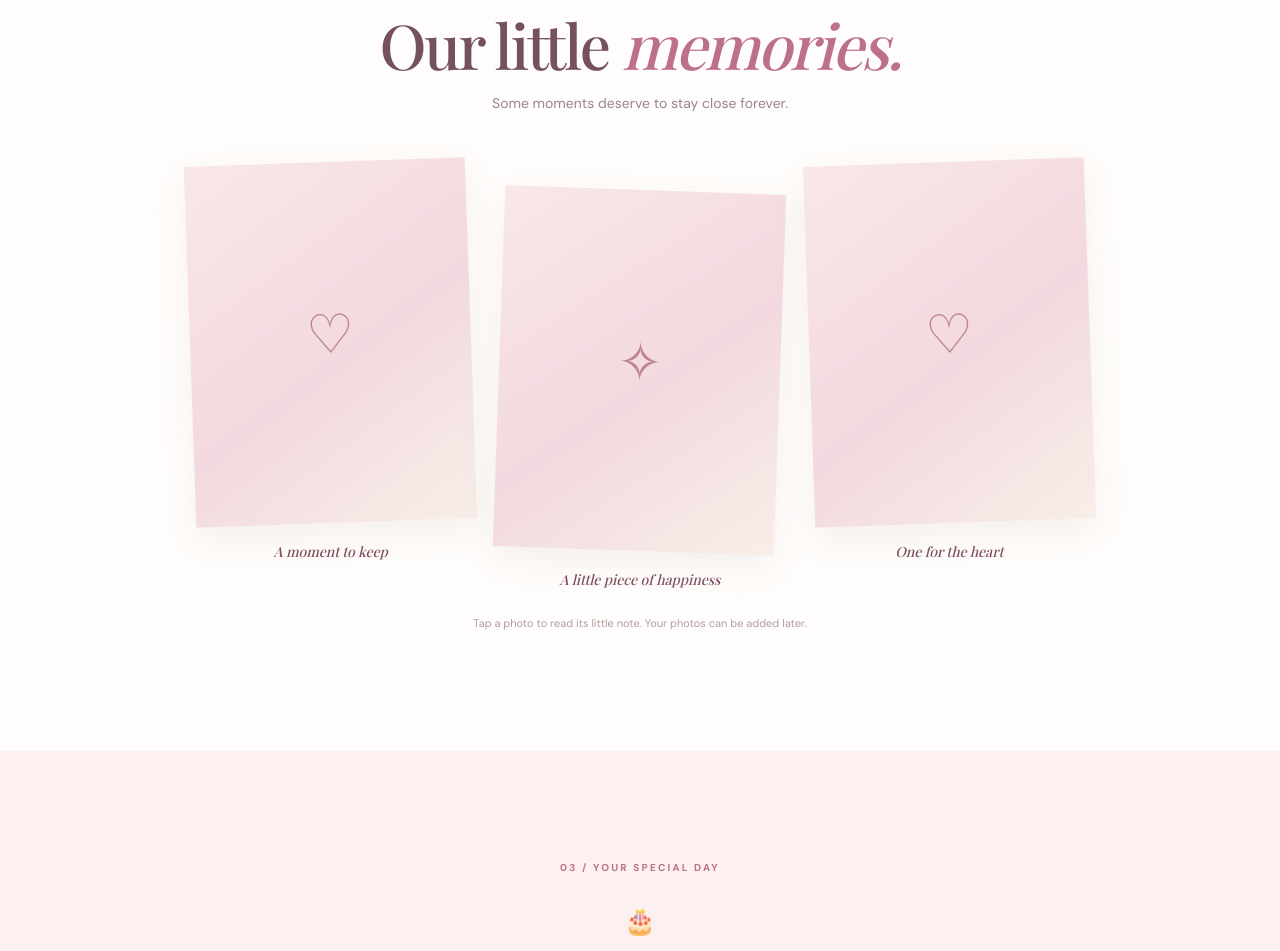
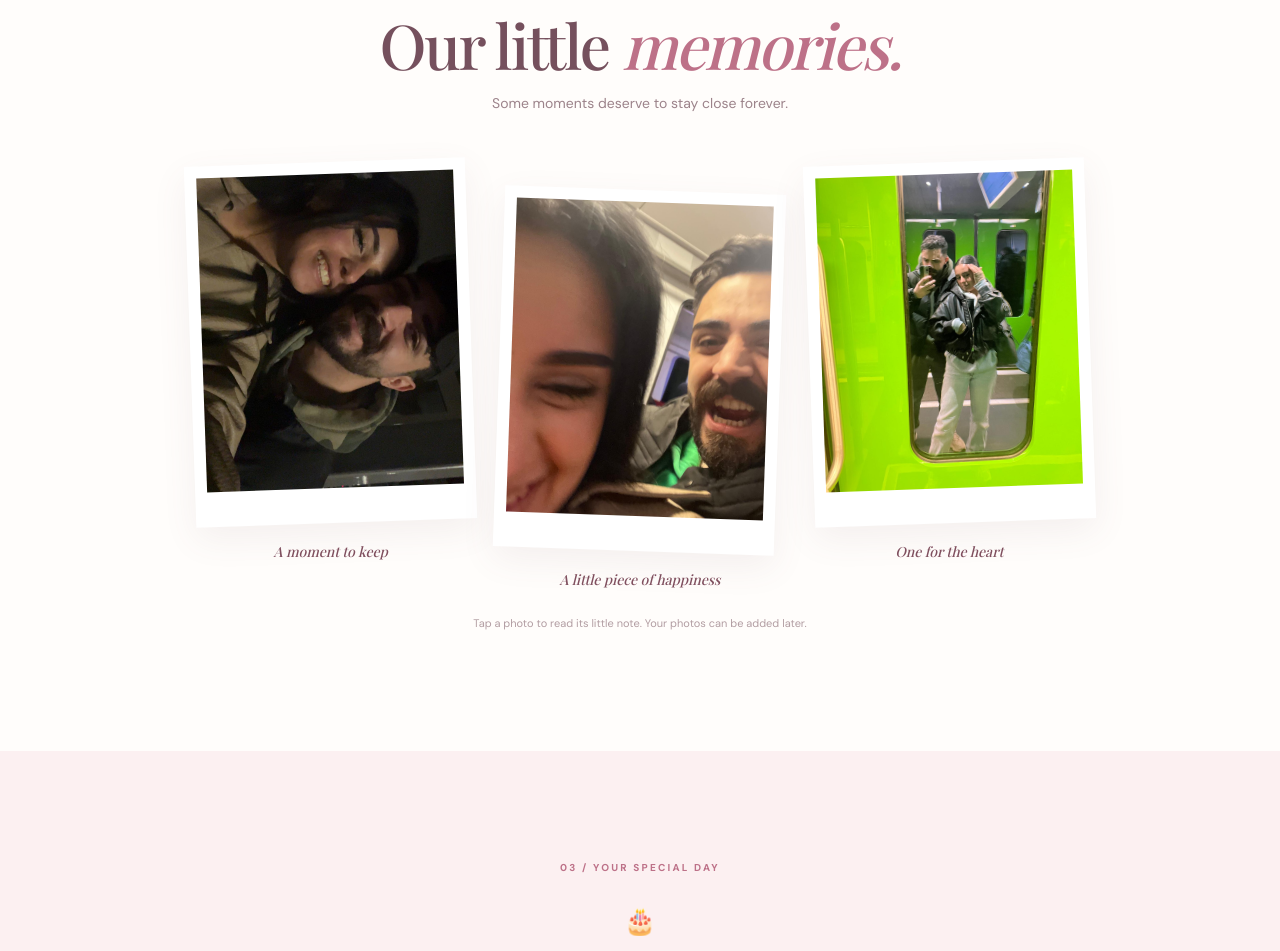
Before and after one commit to Mohamadbilman/yaramin-birthday, a plain HTML site: page index.html in a window 1280 px wide. Shown: the part 1586-2537 px from the top of the page. Drawn offline with nearby package versions, Linux system fonts and the light colour scheme; a web font is replaced by a local one.

Commit message:
Update image file extensions from .jpg to .jpeg

```diff
--- a/index.html
+++ b/index.html
@@ -51,15 +51,15 @@
       <p class="section-subtitle">Some moments deserve to stay close forever.</p>
       <div class="memory-grid">
         <button class="memory-card" data-caption="One of my favorite moments. I'd choose it again, every time.">
-          <div class="photo-frame"><img src="photos/photo-1.jpg" alt="Our memory one" onerror="this.parentElement.classList.add('photo-placeholder')"><span class="placeholder-mark">♡</span></div>
+          <div class="photo-frame"><img src="photo-1.jpeg" alt="Our memory one" onerror="this.parentElement.classList.add('photo-placeholder')"><span class="placeholder-mark">♡</span></div>
           <span class="memory-caption">A moment to keep</span>
         </button>
         <button class="memory-card memory-offset" data-caption="It's funny how the smallest moments can mean the most.">
-          <div class="photo-frame"><img src="photos/photo-2.jpg" alt="Our memory two" onerror="this.parentElement.classList.add('photo-placeholder')"><span class="placeholder-mark">✧</span></div>
+          <div class="photo-frame"><img src="photo-2.jpeg" alt="Our memory two" onerror="this.parentElement.classList.add('photo-placeholder')"><span class="placeholder-mark">✧</span></div>
           <span class="memory-caption">A little piece of happiness</span>
         </button>
         <button class="memory-card" data-caption="More memories, more laughter, and so many beautiful days ahead.">
-          <div class="photo-frame"><img src="photos/photo-3.jpg" alt="Our memory three" onerror="this.parentElement.classList.add('photo-placeholder')"><span class="placeholder-mark">♡</span></div>
+          <div class="photo-frame"><img src="photo-3.jpeg" alt="Our memory three" onerror="this.parentElement.classList.add('photo-placeholder')"><span class="placeholder-mark">♡</span></div>
           <span class="memory-caption">One for the heart</span>
         </button>
       </div>
```
